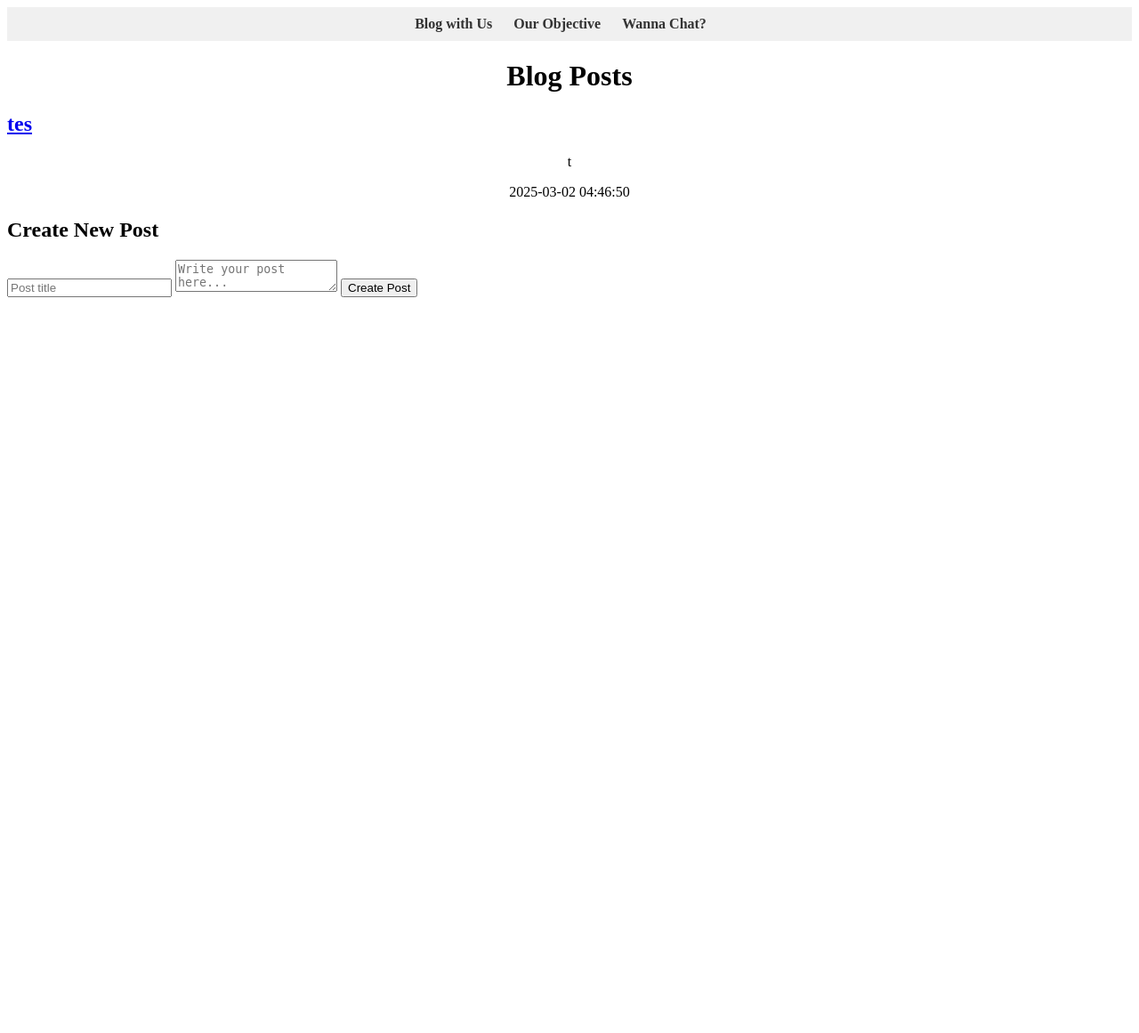
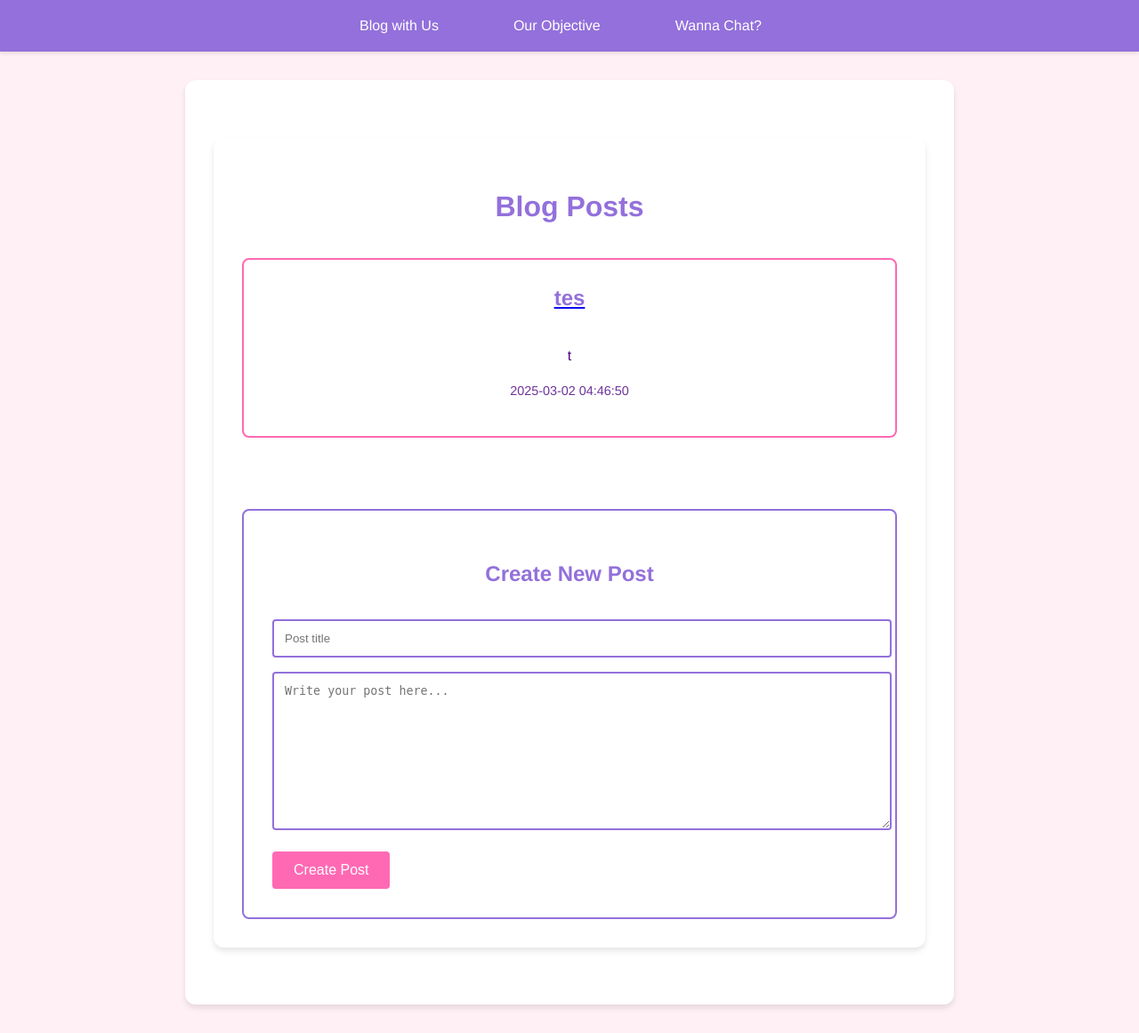
Before and after one commit to rachann7/wichacks-2025, a Flask app: page /blog in a window 1280 px wide. Shown: the whole page at 89% size. Before the commit the page ends 334 px from the top, so only its background shows below. Run offline with Flask 3, Linux system fonts and the light colour scheme; data comes from the database, SQL or seed files in the repository.

Commit message:
all is right in the world

```diff
--- a/Static/style.css
+++ /dev/null
@@ -1,26 +0,0 @@
-nav, h1, p {
-    text-align: center; /* Center the text within the nav */
-}
-
-nav ul {
-    display: inline-block; /* Make the ul an inline block */
-    padding: 10px;
-}
-nav li{
-  display: inline-block;
-  margin-right: 20px; /* Add spacing between nav items */
-}
-
-nav a {
-  text-decoration: none; /* Remove underline */
-  color: #333; /* Dark gray text */
-  font-weight: bold; /* Make text bold */
-}
-
-.container{
-  width: 80%;
-  margin-left: auto;
-  margin-right: auto;
-  background-color: lightblue; /* just to see the container */
-  padding: 20px;
-}
--- a/app.py
+++ b/app.py
@@ -2,7 +2,11 @@ from flask import Flask, render_template, request, redirect, url_for, jsonify
 
 from data import data_manager  # Corrected line, we are not using from data manager
 
-app = Flask(__name__)
+app = Flask(__name__,
+    static_url_path='/static',  # Update static path
+    static_folder='static',
+    template_folder='templates'
+)
 
 # Sample data to simulate a database (replace with a real database in a production app)
 tasks = []
--- /dev/null
+++ b/static/styles.css
@@ -0,0 +1,170 @@
+/* Color variables */
+:root {
+    --primary: #FF69B4;    /* Hot pink */
+    --secondary: #9370DB;  /* Medium purple */
+    --accent: #DA70D6;    /* Orchid */
+    --light: #FFF0F5;     /* Lavender blush */
+    --dark: #4B0082;      /* Indigo */
+}
+
+/* Base styles */
+body {
+    font-family: 'Helvetica Neue', Arial, sans-serif;
+    line-height: 1.6;
+    margin: 0;
+    background-color: var(--light);
+    color: var(--dark);
+}
+
+nav, h1, p {
+    text-align: center; /* Center the text within the nav */
+}
+
+/* Navigation */
+nav {
+    background-color: var(--secondary);
+    padding: 1rem;
+    box-shadow: 0 2px 4px rgba(0,0,0,0.1);
+}
+
+nav ul {
+    list-style: none;
+    margin: 0;
+    padding: 0;
+    display: flex;
+    justify-content: center;
+    gap: 2rem;
+}
+
+nav li{
+  display: inline-block;
+  margin-right: 20px; /* Add spacing between nav items */
+}
+
+nav a {
+    color: white;
+    text-decoration: none;
+    font-weight: 500;
+    padding: 8px 16px;
+    border-radius: 4px;
+    transition: all 0.3s ease;
+}
+
+nav a:hover {
+    background-color: var(--primary);
+    transform: translateY(-2px);
+}
+
+.container{
+  width: 80%;
+  margin-left: auto;
+  margin-right: auto;
+  background-color: lightblue; /* just to see the container */
+  padding: 20px;
+}
+
+/* Content containers */
+.content, .blog-container {
+    max-width: 800px;
+    margin: 2rem auto;
+    padding: 2rem;
+    background: white;
+    border-radius: 12px;
+    box-shadow: 0 4px 6px rgba(0,0,0,0.1);
+}
+
+.blog-posts {
+    display: grid;
+    gap: 2rem;
+    margin-bottom: 3rem;
+}
+
+/* Blog posts */
+.blog-post {
+    background: white;
+    border-radius: 8px;
+    padding: 1.5rem;
+    margin-bottom: 2rem;
+    border: 2px solid var(--primary);
+    transition: transform 0.3s ease;
+}
+
+.blog-post:hover {
+    transform: translateY(-5px);
+}
+
+.blog-post h2 {
+    color: var(--secondary);
+    margin-top: 0;
+}
+
+.timestamp {
+    color: var(--dark);
+    font-size: 0.9rem;
+    opacity: 0.8;
+}
+
+/* Forms */
+.new-post-form {
+    background: white;
+    padding: 2rem;
+    border-radius: 8px;
+    border: 2px solid var(--secondary);
+}
+
+input[type="text"],
+textarea {
+    width: 100%;
+    padding: 12px;
+    margin-bottom: 1rem;
+    border: 2px solid var(--secondary);
+    border-radius: 4px;
+    transition: border-color 0.3s ease;
+}
+
+input[type="text"]:focus,
+textarea:focus {
+    outline: none;
+    border-color: var(--primary);
+}
+
+textarea {
+    min-height: 150px;
+    resize: vertical;
+}
+
+.submit-button {
+    background-color: var(--primary);
+    color: white;
+    padding: 12px 24px;
+    border: none;
+    border-radius: 4px;
+    cursor: pointer;
+    font-size: 1rem;
+    transition: all 0.3s ease;
+}
+
+.submit-button:hover {
+    background-color: var(--accent);
+    transform: translateY(-2px);
+}
+
+/* Typography */
+h1, h2 {
+    color: var(--secondary);
+    text-align: center;
+    margin-bottom: 2rem;
+}
+
+/* Responsive design */
+@media (max-width: 768px) {
+    .blog-container {
+        padding: 0 15px;
+    }
+
+    nav ul {
+        flex-direction: column;
+        align-items: center;
+        gap: 1rem;
+    }
+}
--- a/templates/base.html
+++ b/templates/base.html
@@ -2,25 +2,9 @@
 <html lang="en">
 <head>
     <meta charset="UTF-8">
-    <title>{% block title %}Task Manager{% endblock %}</title>
-    <link rel="stylesheet" href="{{ url_for('static', filename='style.css') }}">
-    <style>
-        nav {
-            background-color: #f0f0f0;
-            padding: 10px;
-            margin-bottom: 20px;
-            text-align: center; /* center the text */
-        }
-        nav ul {
-            list-style: none;
-            margin: 0;
-            padding: 0;
-        }
-        nav li {
-            display: inline;
-            margin-right: 20px;
-        }
-    </style>
+    <meta name="viewport" content="width=device-width, initial-scale=1.0">
+    <title>{% block title %}WicHacks 2025{% endblock %}</title>
+    <link rel="stylesheet" type="text/css" href="{{ url_for('static', filename='styles.css') }}">
 </head>
 <body>
     <nav>
@@ -28,13 +12,10 @@
             <li><a href="/blog">Blog with Us</a></li>
             <li><a href="/objective">Our Objective</a></li>
             <li><a href="/chat">Wanna Chat?</a></li>
-            <!-- Add more navigation links here in the future -->
         </ul>
     </nav>
-
     <div class="content">
-        {% block content %}
-        {% endblock %}
+        {% block content %}{% endblock %}
     </div>
 </body>
 </html>
```
